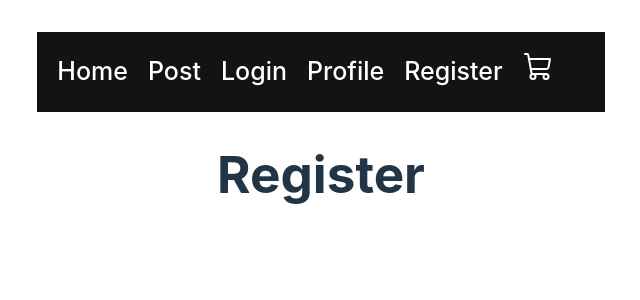
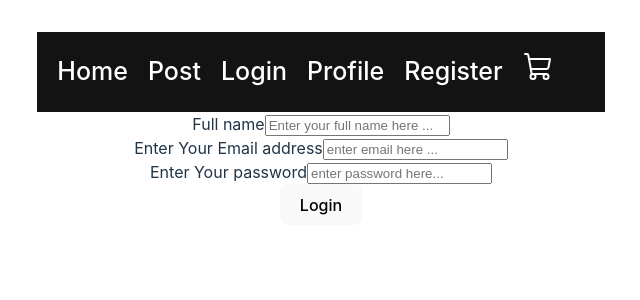
Before and after one commit to Hoangductran05/block30strangerthing, a React (Vite) app: page /register in a window 1280 px wide. Shown: the top 300 px of the page, without its empty margins (319-959 px from the left). Built offline with nearby package versions, Linux system fonts and the light colour scheme.

Commit message:
register

```diff
--- a/pages/Register.jsx
+++ b/pages/Register.jsx
@@ -1,5 +1,69 @@
+/* eslint-disable no-unused-vars */
+import React, { useState } from 'react';
+
 export default function Register() {
+    const [email, setEmail] = useState('');
+    const [password, setPassword] = useState('');
+    const [name, setName] = useState('');
+    const [error, setError] = useState('');
+
+    const handleSubmit = (event) => {
+        event.preventDefault();
+        if (password == '') {
+          setError('Please enter correct details!');
+        } else {
+          // TODO: Send signup request to server
+          setError('Register successful');
+          setEmail('');
+          setPassword('');
+        }
+      };
+
+
     return(
-        <h1>Register</h1>
+        <>
+            <form onSubmit={handleSubmit}>
+                <label htmlFor='name'>Full name</label>
+                <input value={name} name="name" id='name' placeholder='Enter your full name here ...' type="text" />
+
+                    <div className="mb-3">
+                      <label htmlFor="email" className="form-label mb-3">
+                        Enter Your Email address
+                      </label>
+                      <input
+                        type="email"
+                        className="form-control"
+                        id="email"
+                        placeholder="enter email here ..."
+                        value={email}
+                        onChange={(event) => setEmail(event.target.value)}
+                        required
+                      />
+                    </div>
+                    <div className="mb-3">
+                      <label htmlFor="password" className="form-label mb-3">
+                        Enter Your password
+                      </label>
+                      <input
+                        type="password"
+                        className="form-control"
+                        id="password"
+                        placeholder="enter password here..."
+                        value={password}
+                        onChange={(event) => setPassword(event.target.value)}
+                        required
+                      />
+                    </div>
+                    {error && (
+                      <div className="alert alert-danger">{error}</div>
+                    )}
+
+
+
+                    <div className="d-grid gap-2">
+                      <button type="submit">Login</button>
+                    </div>
+                  </form>
+        </>
     )
 }
```
